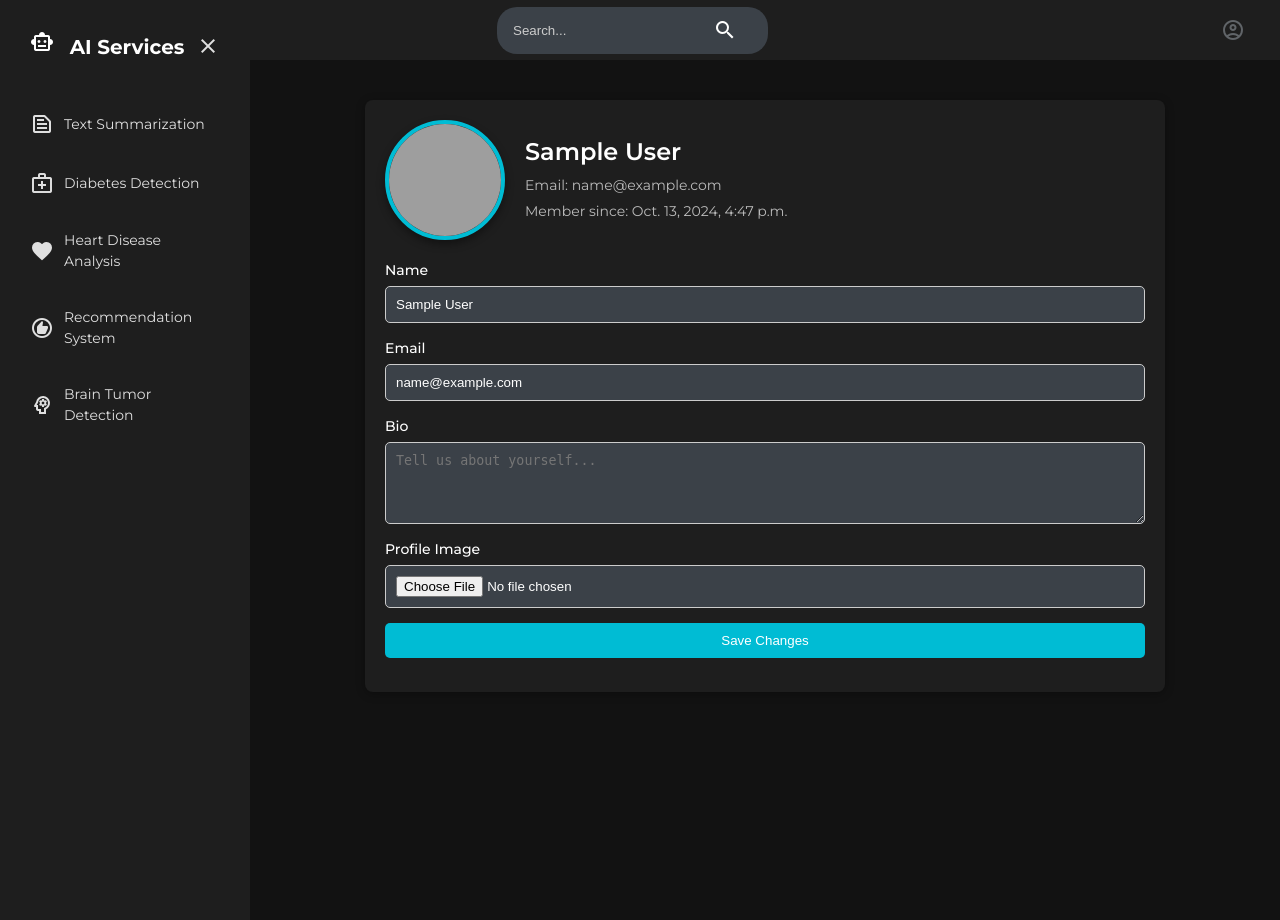
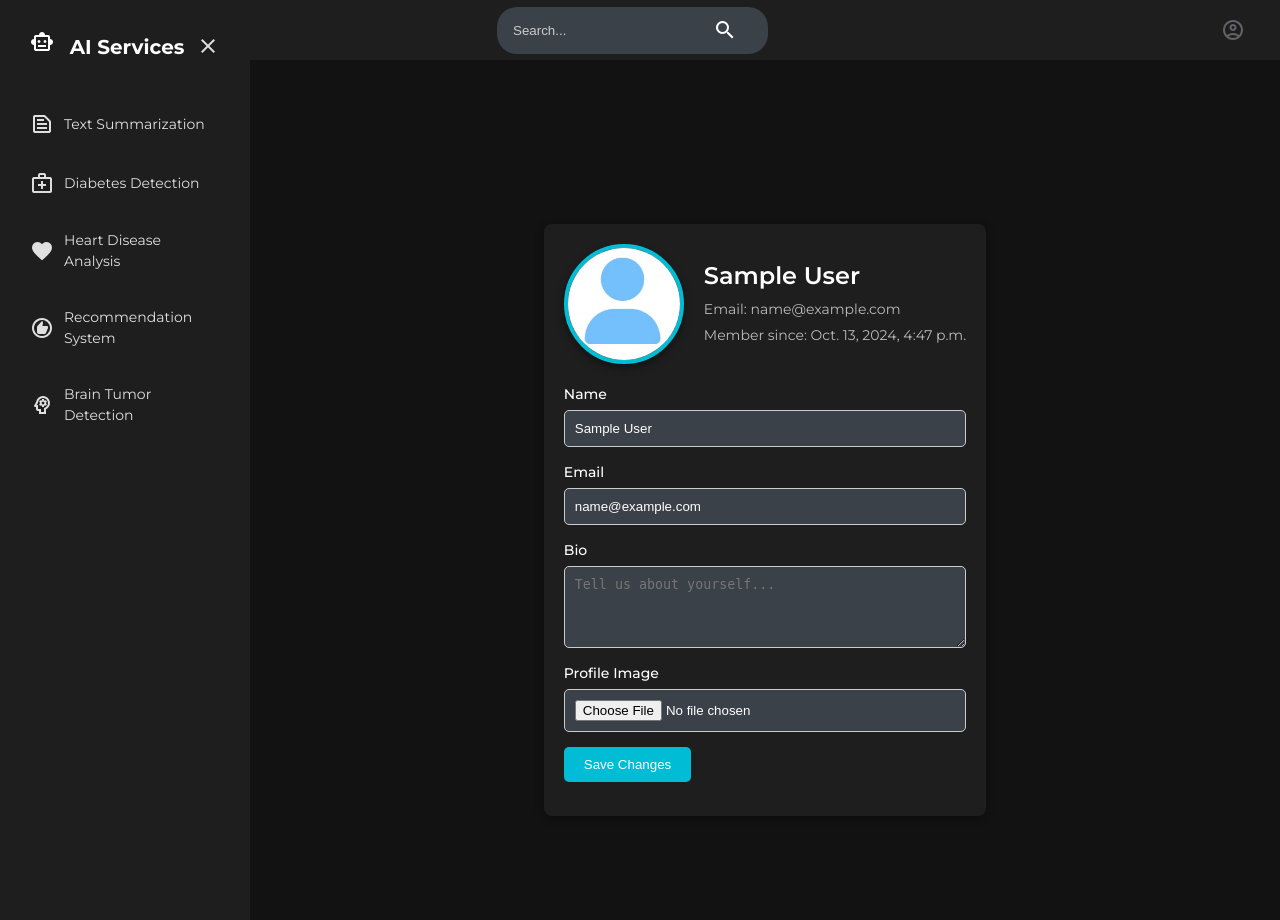
Before and after one commit to IshitaGrover23/PaidAWS2, a Django app: page /user_profile/ in a window 1280 px wide. Run offline with Django 4.2, Linux system fonts and the light colour scheme; the visitor is signed in with stand-in values (Sample User, id 1); grey boxes are pictures that could not be loaded.

Commit message:
Update UserProfile.html

```diff
--- a/OJT-team3/website/templates/User/UserProfile.html
+++ b/OJT-team3/website/templates/User/UserProfile.html
@@ -1,24 +1,32 @@
 <style>
     /* Additional styles for the profile page */
-    body {
+    .main-container {
         font-family: 'Montserrat', sans-serif;
         background-color: #2a2a2a;
         color: #eee;
         margin: 0;
         padding: 0;
+        display: flex; /* Use flexbox for centering */
+        justify-content: center; /* Center horizontally */
+        align-items: center; /* Center vertically */
+        min-height: 100vh; /* Full height of the viewport */
     }
     .profile-container {
         max-width: 800px;
-        margin: auto;
+        width: 100%; /* Allow it to scale on smaller screens */
         background-color: #1e1e1e;
         border-radius: 8px;
         padding: 20px;
         box-shadow: 0 2px 10px rgba(0, 0, 0, 0.3);
+        display: flex; /* Enable flexbox for inner alignment */
+        flex-direction: column; /* Column layout */
+        align-items: flex-start; /* Align items to the start */
     }
     .profile-header {
         display: flex;
         align-items: center;
         margin-bottom: 20px;
+        width: 100%; /* Ensures full width */
     }
     .profile-header img {
         border-radius: 50%; /* Circular profile image */
@@ -41,6 +49,7 @@
     .profile-form {
         display: flex;
         flex-direction: column;
+        width: 100%; /* Ensure form takes full width */
     }
     .profile-form label {
         margin-bottom: 5px;
@@ -54,6 +63,7 @@
         border-radius: 5px;
         background-color: #3b4148;
         color: #fff;
+        width: 100%; /* Ensure inputs are full width */
     }
     .profile-form button {
         padding: 10px 20px;
@@ -63,6 +73,7 @@
         border-radius: 5px;
         cursor: pointer;
         transition: background 0.3s;
+        align-self: flex-start; /* Align button to start */
     }
     .profile-form button:hover {
         background-color: #0097a7;
@@ -71,6 +82,8 @@
 
 {% extends 'User/base/base.html' %}
 
+{% load static %}  <!-- Add this line -->
+
 {% block title %}Home - AI Services{% endblock %}
 
 {% block content %}
@@ -78,12 +91,7 @@
         <main class="main-container">
             <div class="profile-container">
                 <div class="profile-header">
-                    <img src="
-                    {% if profile_image %}
-                        {{ profile_image.url }}
-                     {% else %}
-                        user.JPG
-                     {% endif %}" alt="Profile Picture of {{ username }}">
+                    <img src="{% if profile_image %}{{ profile_image }}{% else %}{% static 'profile_images/user.JPG' %}{% endif %}" alt="Profile Picture of {{ username }}">
                     <div>
                         <h2>{{ username }}</h2>
                         <p>Email: {{ email }}</p>
```
